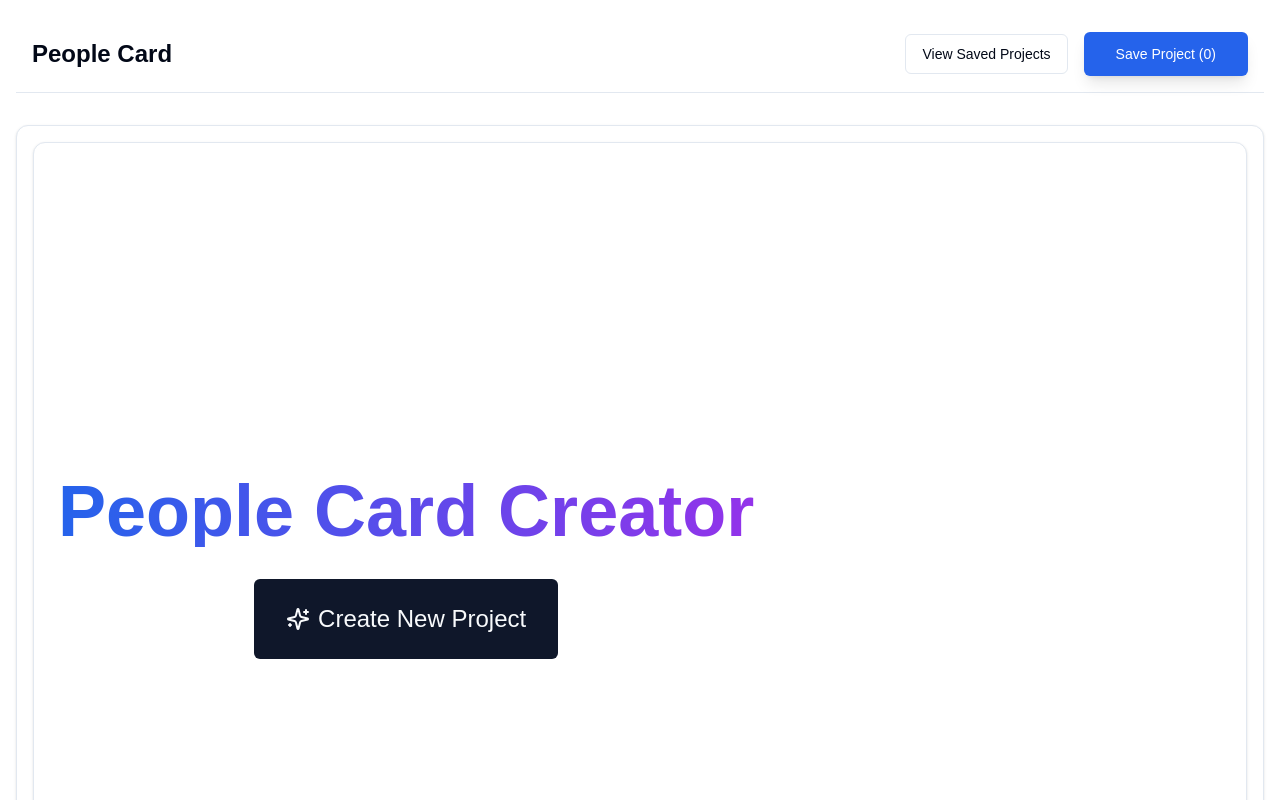
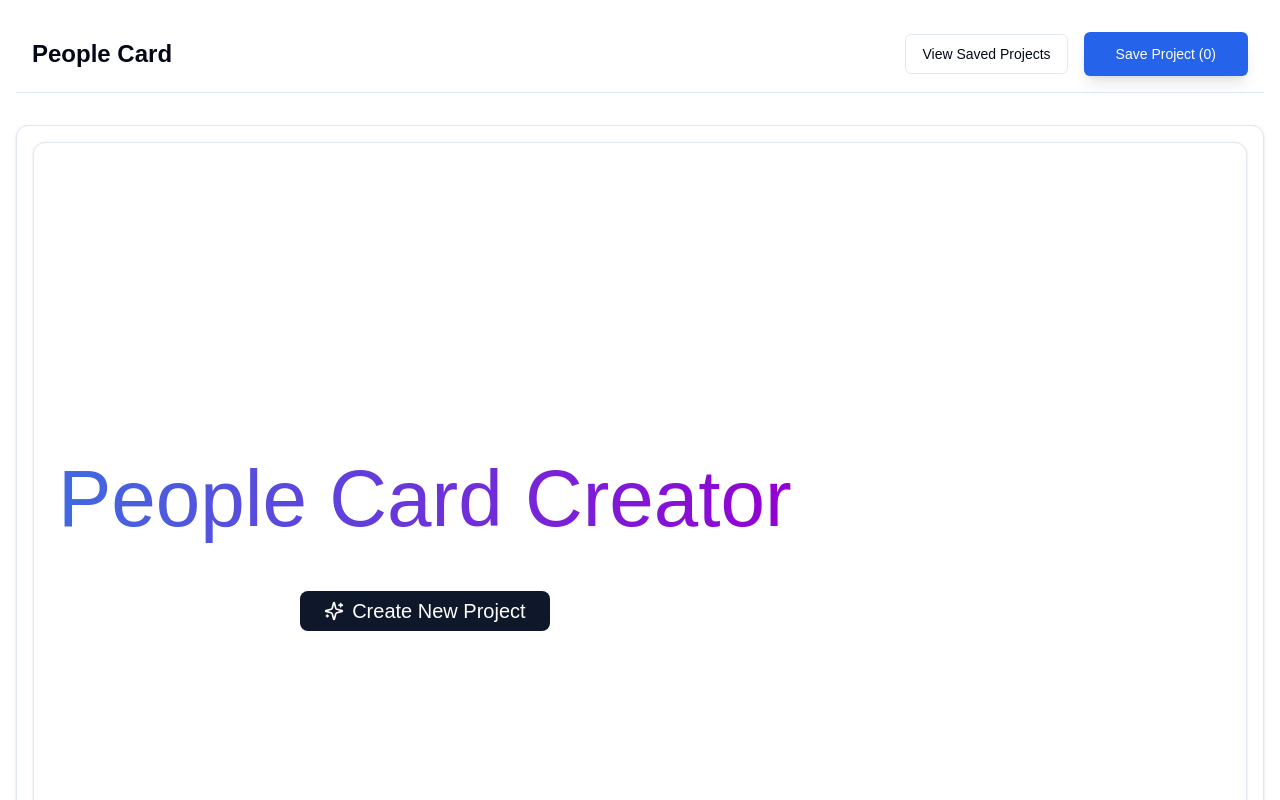
Before and after one commit to 1aday/people_card, a Next.js app: page / in a window 1280 px wide. Shown: the top 800 px of the page. Built offline with nearby package versions, Linux system fonts and the light colour scheme.

Commit message:
fix: match exact design from mockup

```diff
--- a/components/project-selector.tsx
+++ b/components/project-selector.tsx
@@ -15,20 +15,18 @@ export function ProjectSelector({ onChange, disabled }: ProjectSelectorProps) {
   const [projectName, setProjectName] = useState("")
 
   return (
-    <main className="h-screen grid place-items-center">
-      <div className="text-center">
-        <h1 className="text-7xl font-bold mb-8 bg-gradient-to-r from-blue-600 to-purple-600 bg-clip-text text-transparent">
+    <div className="flex flex-col items-center justify-center min-h-[calc(100vh-64px)]">
+      <h1 className="text-[80px] font-normal bg-gradient-to-r from-[#4169E1] to-[#9400D3] bg-clip-text text-transparent mb-8">
         People Card Creator
       </h1>
 
       <Button
         onClick={() => setShowDialog(true)}
-          className="text-2xl h-auto py-6 px-8"
+        className="bg-[#0F172A] hover:bg-[#1E293B] text-white text-xl rounded-lg px-6 py-3 flex items-center gap-2"
       >
-          <Sparkles className="mr-2 h-6 w-6" />
+        <Sparkles className="h-5 w-5" />
         Create New Project
       </Button>
-      </div>
 
       <Dialog open={showDialog} onOpenChange={setShowDialog}>
         <DialogContent>
@@ -46,6 +44,6 @@ export function ProjectSelector({ onChange, disabled }: ProjectSelectorProps) {
           />
         </DialogContent>
       </Dialog>
-    </main>
+    </div>
   )
 }
```
Lines whose indentation alone changed are shown as unchanged.
